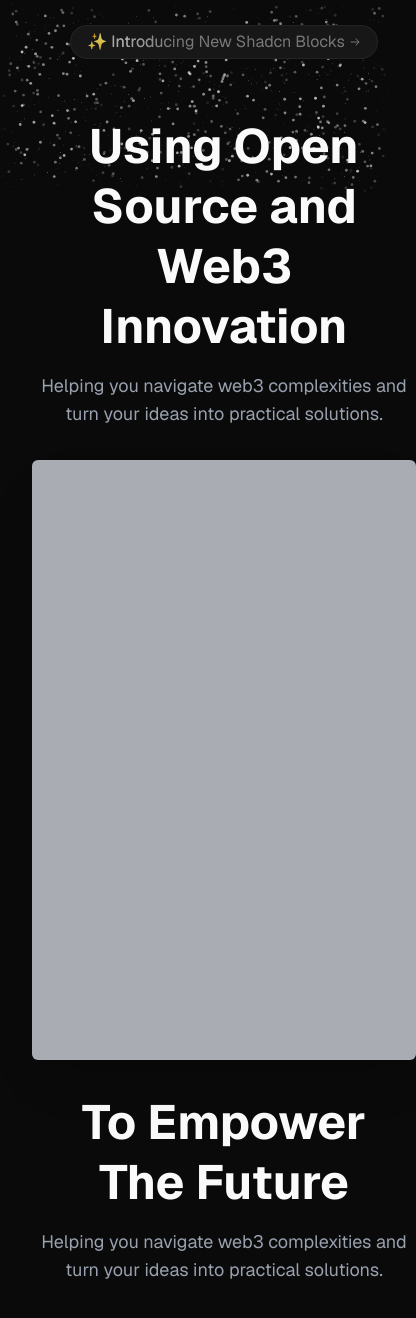
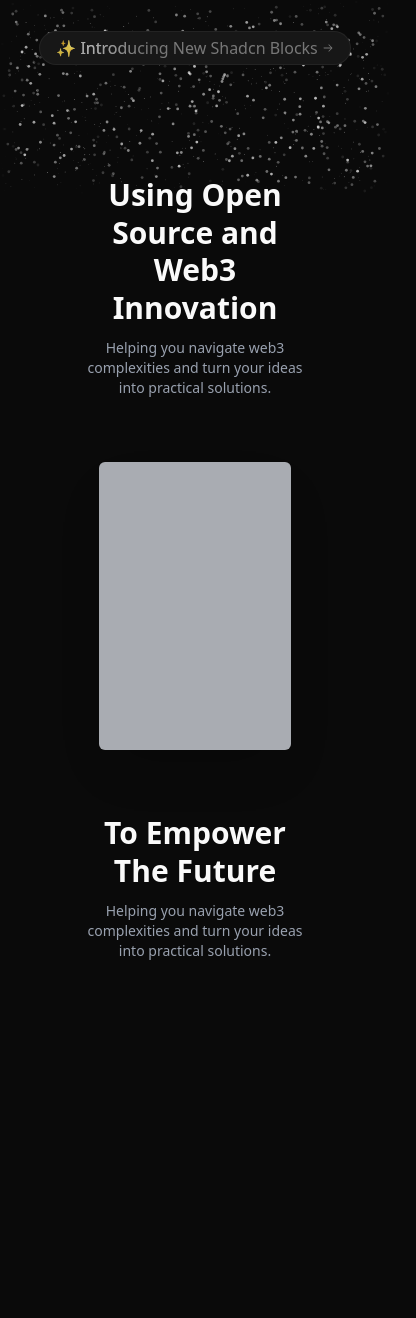
Before and after one commit to SagarNRao/shadcnblocks, a Next.js app: page /hero2 in a window 390 px wide. Shown: the top 1318 px of the page, 416 px wide, since content can reach past the window. After the commit the page ends 1041 px from the top, so only its background shows below. Built offline with nearby package versions, Linux system fonts and the light colour scheme.

Commit message:
hero 2 more responsive

```diff
--- a/src/app/cta1/page.tsx
+++ b/src/app/cta1/page.tsx
@@ -5,21 +5,26 @@ import { Button } from "@/components/ui/button";
 
 export default function CoverDemo() {
   return (
-    <div className="w-full items-center ">
-      <h1 className="text-8xl md:text-6xl lg:text-8xl font-semibold max-w-7xl mx-auto text-center mt-6 relative z-20 py-6 bg-clip-text text-transparent bg-gradient-to-b from-neutral-800 via-neutral-700 to-neutral-700 dark:from-neutral-800 dark:via-white dark:to-white">
+    <div className="w-full items-center">
+      <h1
+        className="text-4xl lg:text-8xl font-semibold max-w-7xl mx-auto text-center mt-6 relative z-20 py-6 bg-clip-text text-transparent bg-gradient-to-b from-neutral-800 via-neutral-700 to-neutral-700 dark:from-neutral-800 dark:via-white dark:to-white"
+      >
         Launching apps with <br />
-        <div className="p-2"></div>
-        <Cover className="pt-2 pb-2">warp speed</Cover>
+        <div className="lg:p-4 md:p-2 sm:p-2 p-2"></div>
+        <Cover className="pt-2 pb-2 my-2 w"> warp speed </Cover>
       </h1>
 
       <div className="w-full items-center">
-        <div className="flex justify-center space-x-2">
-          <InteractiveHoverButton className="bg-[#151515]">Sign up</InteractiveHoverButton>
-
-          <Button variant="outline" size="lg" className="rounded-full ">
+        <div
+          className="flex justify-center space-x-2 max-w-7xl mx-auto sm:w-full"
+        >
+          <InteractiveHoverButton className="bg-[#151515]">
+            Sign up
+          </InteractiveHoverButton>
+          <Button variant="outline" className="rounded-full">
             Meet the Team
           </Button>
-          <Button variant="outline" size="lg" className="rounded-full ">
+          <Button variant="outline" className="rounded-full">
             Contact Us
           </Button>
         </div>
--- a/src/app/hero2/page.tsx
+++ b/src/app/hero2/page.tsx
@@ -3,15 +3,14 @@ import { Card, CardContent } from "@/components/ui/card";
 import { cn } from "@/lib/utils";
 import { CalendarIcon, FileTextIcon } from "@radix-ui/react-icons";
 import { BellIcon, Share2Icon } from "lucide-react";
-import { BentoCard, BentoGrid } from "@/components/magicui/bento-grid";
-import { ArrowRightIcon } from "@radix-ui/react-icons";
 import { AnimatedShinyText } from "@/components/magicui/animated-shiny-text";
 import { Particles } from "@/components/magicui/particles";
+import { ArrowRightIcon } from "@radix-ui/react-icons";
 
 export default function Web3Innovation() {
   return (
-    <div className="grid grid-rows-[20px_1fr_20px] items-center justify-items-center min-h-screen p-8 pb-20 gap-16 sm:p-20 font-[family-name:var(--font-geist-sans)]">
-      <div className="z-10 flex min-h-64 items-center justify-center">
+    <div className="relative w-full">
+      <div className="flex min-h-[6rem] sm:min-h-[7rem] md:min-h-[8rem] lg:min-h-[9rem] items-center justify-center">
         <div
           className={cn(
             "group rounded-full border border-black/5 bg-neutral-100 text-base text-white transition-all ease-in hover:cursor-pointer hover:bg-neutral-200 dark:border-white/5 dark:bg-neutral-900 dark:hover:bg-neutral-800"
@@ -24,41 +23,38 @@ export default function Web3Innovation() {
         </div>
       </div>
 
-      <div className="flex flex-col md:flex-row gap-8 row-start-2 items-center sm:items-start">
+      <div className="flex flex-col md:flex-row lg:flex-row p-20 gap-8 lg:gap-12 sm:gap-5">
         {/* Left Section */}
-        <div className="flex-1 text-center lg:text-left">
-          <h1 className="text-5xl md:text-7xl font-bold leading-tight">
+        <div className="flex-1 text-center md:text-left mb-8 lg:mb-0">
+          <h1 className="text-3xl sm:text-4xl md:text-4xl lg:text-5xl xl:text-6xl font-bold leading-tight">
         Using Open Source and <br /> Web3 Innovation
           </h1>
-          <p className="mt-4 text-lg md:text-xl text-gray-400">
+          <p className="mt-3 sm:mt-4 text-sm sm:text-base md:text-base lg:text-lg xl:text-xl text-gray-400">
         Helping you navigate web3 complexities and turn your ideas into
         practical solutions.
           </p>
         </div>
 
         {/* Center Placeholder (Gray Square) */}
-        {/* TODO add glow here */}
-        <div className="flex-1 flex items-center justify-center lg:mt-25 sm:5">
-            <div className="w-96 h-[600px] md:w-96 md:h-[600px] bg-gray-300 opacity-80 rounded-sm shadow-2xl"></div>
+        <div className="flex-1 flex items-center justify-center mb-8 lg:mb-0">
+          <div className="w-48 h-72 sm:w-56 sm:h-80 md:w-64 md:h-96 lg:w-80 lg:h-[28rem] xl:w-96 xl:h-[36rem] bg-gray-300 opacity-80 rounded-sm shadow-2xl"></div>
         </div>
 
         {/* Right Section */}
-        <div className="flex-1 text-center lg:text-left flex-col">
-          {/* <div className="p-25">re</div> */}
-
-          <div className="flex-1 text-center lg:text-left lg:mt-75">
-            <h1 className="text-5xl md:text-7xl font-bold leading-tight">
+        <div className="flex-1 text-center md:text-left">
+          <div className="pb-0 lg:pb-50"></div>
+          <h1 className="text-3xl sm:text-4xl md:text-4xl lg:text-5xl xl:text-6xl font-bold leading-tight lg:pt-20">
         To Empower <br /> The Future
           </h1>
-            <p className="mt-4 text-lg md:text-xl text-gray-400">
+          <p className="mt-3 sm:mt-4 text-sm sm:text-base md:text-base lg:text-lg xl:text-xl text-gray-400">
         Helping you navigate web3 complexities and turn your ideas into
         practical solutions.
           </p>
         </div>
       </div>
-        <div className="absolute inset-0 -z-10">
+
+      <div className="absolute inset-0 -z-10 pointer-events-none">
         <Particles quantity={500} ease={80} color={"#ffffff"} refresh />
-        </div>
       </div>
     </div>
   );
--- a/src/components/magicui/interactive-hover-button.tsx
+++ b/src/components/magicui/interactive-hover-button.tsx
@@ -1,6 +1,7 @@
 import React from "react";
 import { ArrowRight } from "lucide-react";
 import { cn } from "@/lib/utils";
+import { Button } from "../ui/button";
 
 interface InteractiveHoverButtonProps
   extends React.ButtonHTMLAttributes<HTMLButtonElement> {
@@ -15,7 +16,7 @@ export const InteractiveHoverButton = React.forwardRef<
     <button
       ref={ref}
       className={cn(
-        "group relative w-auto cursor-pointer overflow-hidden rounded-full border bg-background p-2 px-6 text-center font-semibold",
+        "group relative w-auto cursor-pointer overflow-hidden rounded-full border bg-background p-1 px-6 text-center font-semibold ",
         className
       )}
       {...props}
@@ -26,7 +27,7 @@ export const InteractiveHoverButton = React.forwardRef<
           {children}
         </span>
       </div>
-      <div className="absolute top-0 z-10 flex h-full w-full translate-x-12 items-center justify-center gap-2 text-primary-foreground opacity-0 transition-all duration-300 group-hover:-translate-x-5 group-hover:opacity-100">
+      <div className="absolute top-0 z-10 flex h-full w-full translate-x-8 items-center justify-center gap-2 text-primary-foreground opacity-0 transition-all duration-300 group-hover:-translate-x-5 group-hover:opacity-100 background-red-700">
         <span>{children}</span>
         <ArrowRight />
       </div>
--- a/src/components/ui/cover.tsx
+++ b/src/components/ui/cover.tsx
@@ -38,7 +38,7 @@ export const Cover = ({
       onMouseEnter={() => setHovered(true)}
       onMouseLeave={() => setHovered(false)}
       ref={ref}
-      className="relative hover:bg-neutral-900  group/cover inline-block dark:bg-neutral-900 bg-neutral-100 px-2 py-2  transition duration-200 rounded-sm"
+      className="relative hover:bg-neutral-900  group/cover inline-block dark:bg-neutral-900 bg-neutral-100 px-2 py-2  transition duration-200 rounded-sm lg:w-[70%] sm:w-[75%]"
     >
       <AnimatePresence>
         {hovered && (
```
Lines whose indentation alone changed are shown as unchanged.
